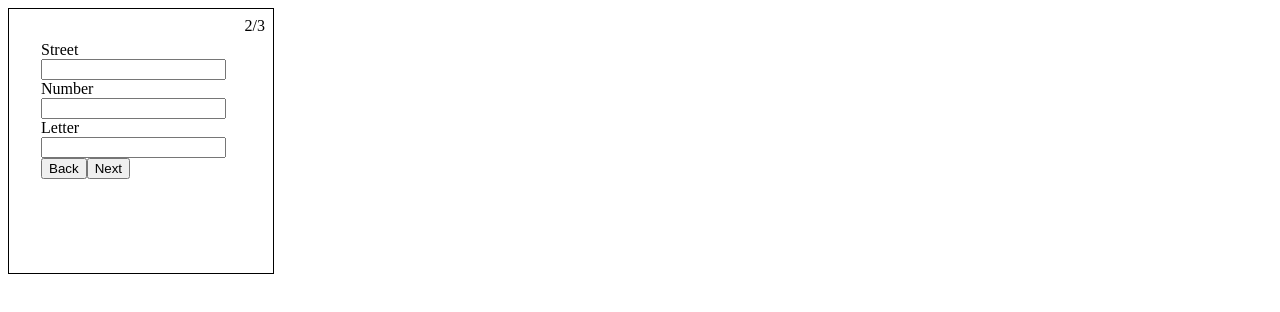
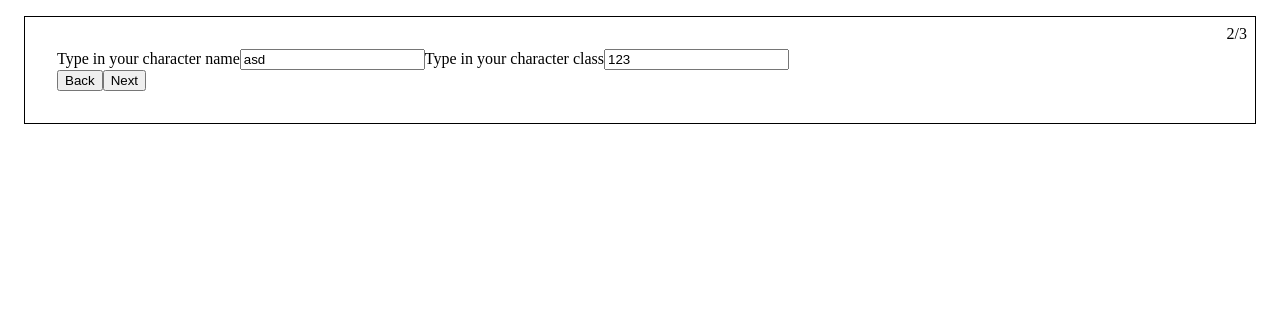
Before and after one commit to AndreiOrtan/WoW-demo, a React (Vite) app: page / in a window 1280 px wide. Both pictures are taken after a click on the button "Next". Shown: the top 312 px of the page. Built offline with nearby package versions, Linux system fonts and the light colour scheme.

Commit message:
data persistent troughtout forms

```diff
--- a/src/AddressForm.tsx
+++ b/src/AddressForm.tsx
@@ -1,14 +1,40 @@
-export default function AddressForm() {
+interface UserFormProps {
+  updateField: (field: Partial<InfoForm>) => void;
+}
+interface InfoForm extends UserFormProps {
+  street: string;
+  number: string;
+  letter: string;
+}
+
+export default function AddressForm({
+  street,
+  number,
+  letter,
+  updateField,
+}: InfoForm) {
   return (
     <div>
       <label>Street</label>
-      <input type="text" />
+      <input
+        type="text"
+        value={street}
+        onChange={(e) => updateField({ street: e.target.value })}
+      />
       <label>Number</label>
 
-      <input type="text" />
+      <input
+        type="text"
+        value={number}
+        onChange={(e) => updateField({ number: e.target.value })}
+      />
       <label>Letter</label>
 
-      <input type="text" />
+      <input
+        type="text"
+        value={letter}
+        onChange={(e) => updateField({ letter: e.target.value })}
+      />
     </div>
   );
 }
--- a/src/App.css
+++ b/src/App.css
@@ -1,10 +1,8 @@
 .selector {
-  width: 200px;
-  height: 200px;
   border: 0.5px solid #000;
   position: relative;
   padding: 2rem;
-  /* margin: 1rem; */
+  margin: 1rem;
 }
 .paging {
   position: absolute;
--- a/src/App.tsx
+++ b/src/App.tsx
@@ -1,14 +1,43 @@
+import { useState } from "react";
 import AddressForm from "./AddressForm";
 import "./App.css";
 import CharacterForm from "./CharacterForm";
 import InfoForm from "./InfoForm";
 import useFormHook from "./useFormHook";
 
+const INITIAL_DATA = {
+  name: "",
+  age: "",
+  university: "",
+  characterName: "asd",
+  characterClass: "123",
+  street: "",
+  number: "",
+  letter: "",
+};
+
+interface IData {
+  name: string;
+  age: string;
+  university: string;
+  characterName: string;
+  characterClass: string;
+  street: string;
+  number: string;
+  letter: string;
+}
+
 function App() {
+  const [data, setData] = useState(INITIAL_DATA);
+  function updateFields(field: Partial<IData>) {
+    setData((prevData) => {
+      return { ...prevData, ...field };
+    });
+  }
   const { indexPage, page, pages, nextPage, previousPage } = useFormHook([
-    <CharacterForm />,
-    <AddressForm />,
-    <InfoForm />,
+    <AddressForm {...data} updateField={updateFields} />,
+    <CharacterForm {...data} updateField={updateFields} />,
+    <InfoForm {...data} updateField={updateFields} />,
   ]);
   return (
     <div className="selector">
--- a/src/CharacterForm.tsx
+++ b/src/CharacterForm.tsx
@@ -1,10 +1,29 @@
-const CharacterForm = () => {
+interface UserFormProps {
+  updateField: (field: Partial<InfoForm>) => void;
+}
+interface InfoForm extends UserFormProps {
+  characterName: string;
+  characterClass: string;
+}
+const CharacterForm = ({
+  characterName,
+  characterClass,
+  updateField,
+}: InfoForm) => {
   return (
     <div>
-      <label htmlFor="">Type in your name</label>
-      <input type="text" placeholder="Type your name" />
-      <label htmlFor="">Type in your class</label>
-      <input type="text" placeholder="Type your class" />
+      <label htmlFor="">Type in your character name</label>
+      <input
+        type="text"
+        value={characterName}
+        onChange={(e) => updateField({ characterName: e.target.value })}
+      />
+      <label htmlFor="">Type in your character class</label>
+      <input
+        type="text"
+        value={characterClass}
+        onChange={(e) => updateField({ characterClass: e.target.value })}
+      />
     </div>
   );
 };
--- a/src/InfoForm.tsx
+++ b/src/InfoForm.tsx
@@ -1,14 +1,40 @@
-export default function InfoForm() {
+interface UserFormProps {
+  updateField: (field: Partial<InfoForm>) => void;
+}
+interface InfoForm extends UserFormProps {
+  name: string;
+  age: string;
+  university: string;
+}
+
+export default function InfoForm({
+  name,
+  age,
+  university,
+  updateField,
+}: InfoForm) {
   return (
     <div>
       <label>Name</label>
-      <input type="text" />
+      <input
+        type="text"
+        value={name}
+        onChange={(e) => updateField({ name: e.target.value })}
+      />
       <label>Age</label>
 
-      <input type="text" />
+      <input
+        type="text"
+        value={age}
+        onChange={(e) => updateField({ age: e.target.value })}
+      />
       <label>University</label>
 
-      <input type="text" />
+      <input
+        type="text"
+        value={university}
+        onChange={(e) => updateField({ university: e.target.value })}
+      />
     </div>
   );
 }
```
